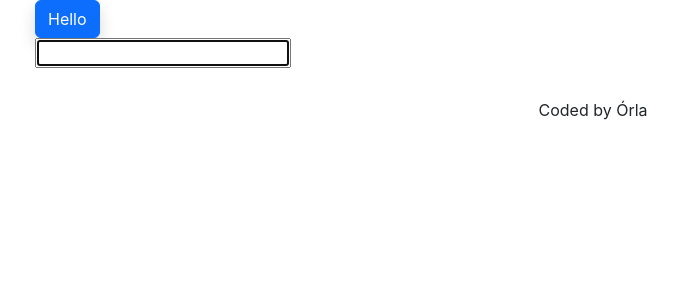
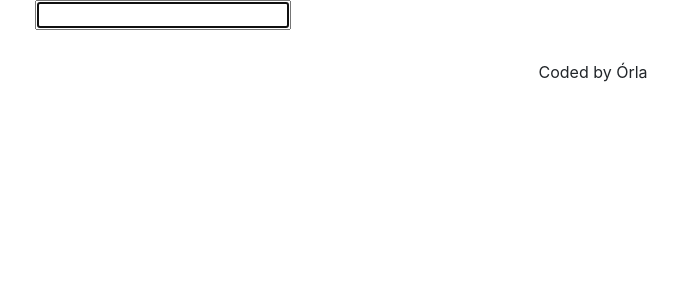
Before and after one commit to OrlaNu/dictionaryreact, a React (Create React App) app: page / in a window 1280 px wide. Shown: the top 300 px of the page, without its empty margins (47-725 px from the left). Built offline with nearby package versions, Linux system fonts and the light colour scheme.

Commit message:
Removing button

```diff
--- a/src/App.js
+++ b/src/App.js
@@ -6,7 +6,6 @@ function App() {
     <div className="App">
       <div className='container'>
       <header>
-        <a href="#" className="btn btn-primary shadow">Hello</a>
       </header>
       <main>
         <Dictionary />
```
